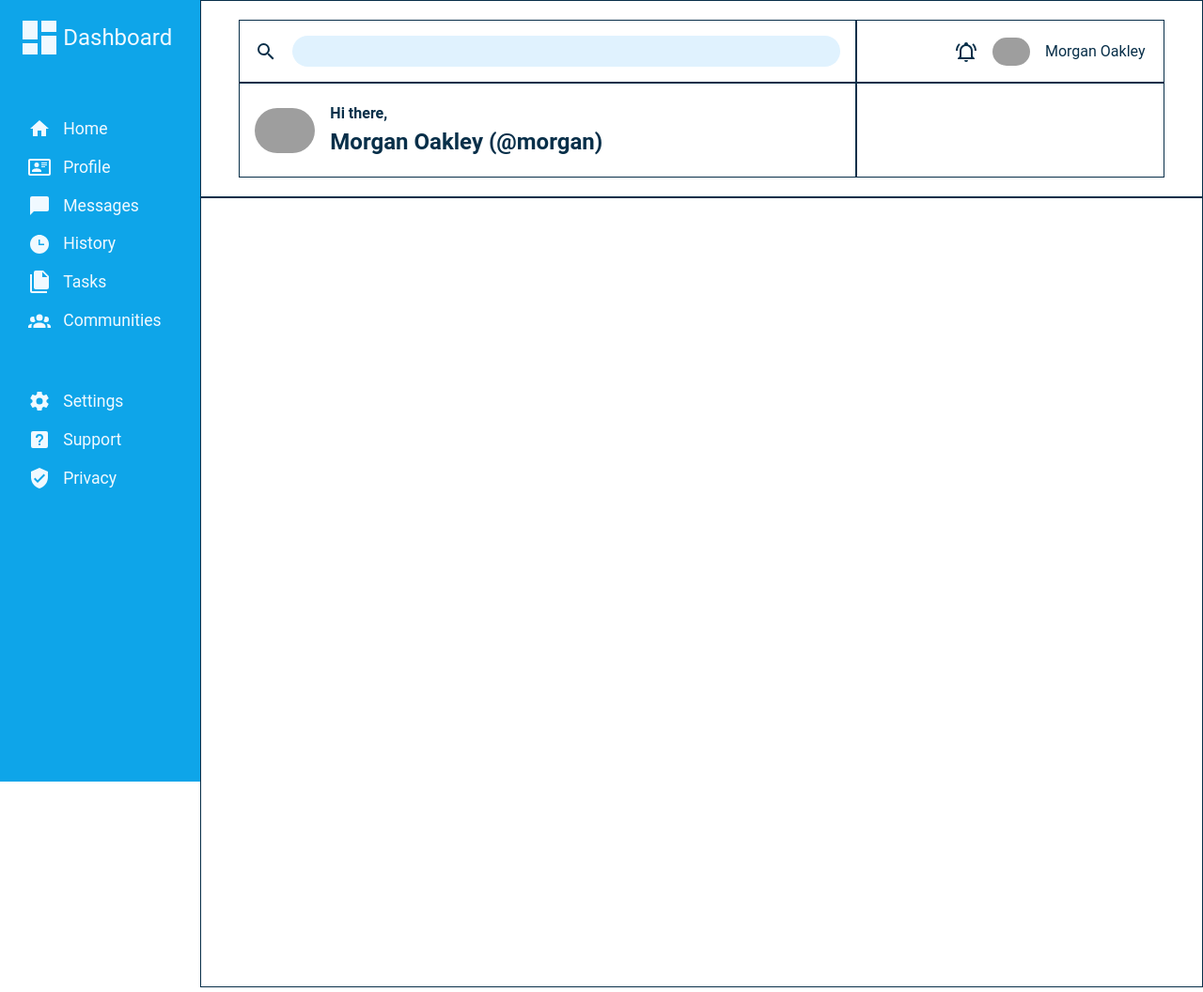
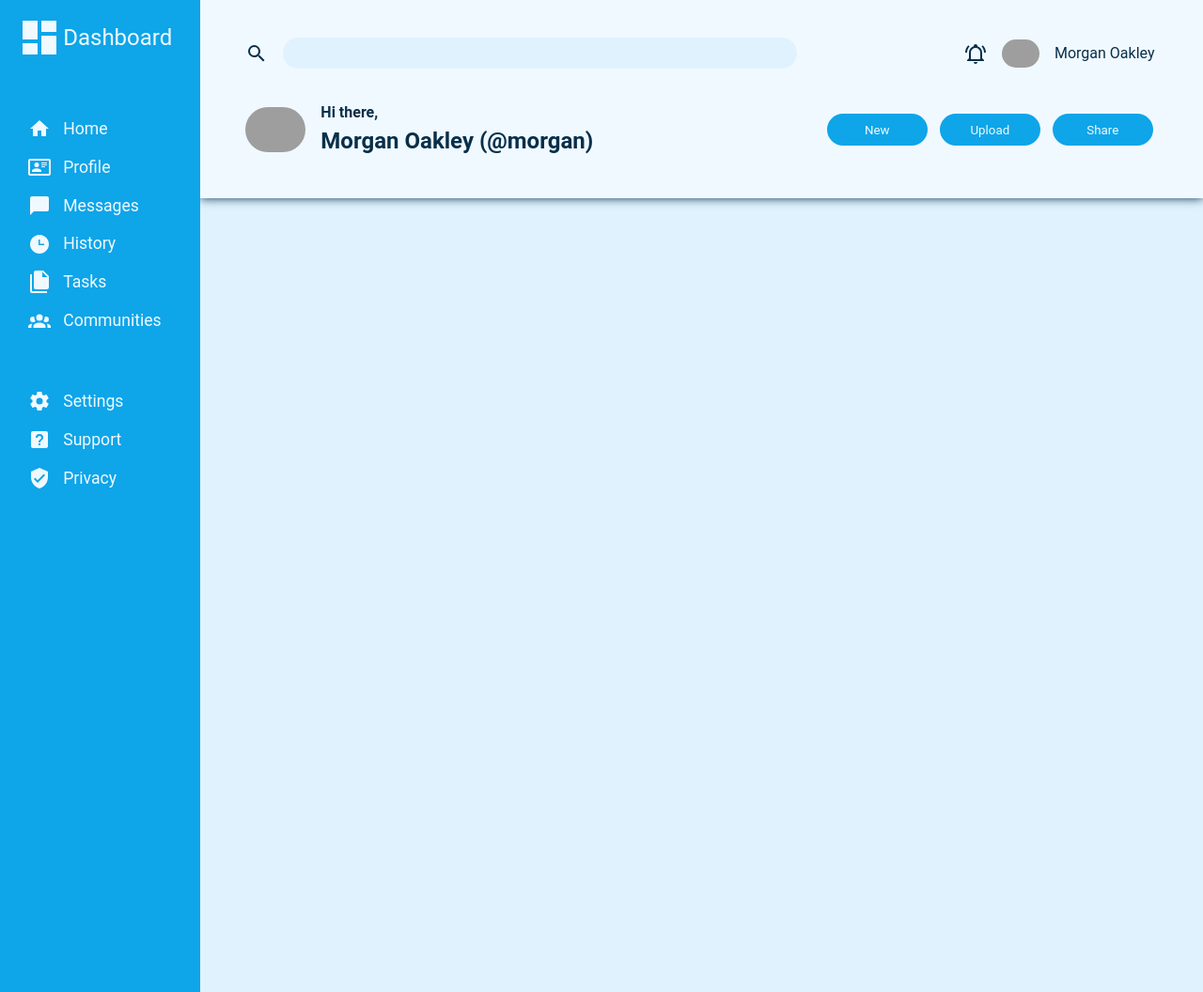
Before and after one commit to possxx/odin-admin-dashboard, a plain HTML site: page index.html in a window 1280 px wide. Shown: the whole page at 94% size. Drawn offline with Linux system fonts and the light colour scheme; grey boxes are pictures that could not be loaded; a web font is replaced by a local one.

Commit message:
Add buttons in header & finish header

```diff
--- a/index.html
+++ b/index.html
@@ -54,7 +54,11 @@
                         <p>Morgan Oakley (@morgan)</p>
                     </div>
                 </div>
-                <div class="buttons"></div>
+                <div class="buttons">
+                    <button>New</button>
+                    <button>Upload</button>
+                    <button>Share</button>
+                </div>
             </div>
             <div class="main-content"></div>
         </div>
--- a/styles.css
+++ b/styles.css
@@ -65,7 +65,7 @@ p, h1, h2, h3, h4, h5, h6 {
 }
 
 .sidebar {
-    height: 100dvh;
+    z-index: 2;
     min-width: 175px;
     display: flex;
     flex-direction: column;
@@ -84,7 +84,7 @@ p, h1, h2, h3, h4, h5, h6 {
 
 .sidebar p {
     color: var(--sky-50);
-    font-family: "roboto";
+    font-family: "roboto", system-ui, Arial, Helvetica, sans-serif;
     font-size: 1.1em;
     cursor: pointer;
 }
@@ -116,15 +116,16 @@ p, h1, h2, h3, h4, h5, h6 {
 }
 
 .header {
-    border: 1px solid var(--sky-950);
-    padding: 20px 40px;
+    z-index: 1;
+    padding: 1.5em 2em;
     display: grid;
     grid-template-columns: 2fr 1fr;
     grid-template-rows: 1fr 1.5fr;
+    background-color: var(--sky-50);
+    box-shadow: 0 0 10px 0 var(--sky-950);
 }
 
 .search {
-    border: 1px solid var(--sky-950);
     padding: 1em;
     display: grid;
     grid-template-columns: 1.5em 1fr;
@@ -154,7 +155,6 @@ p, h1, h2, h3, h4, h5, h6 {
 }
 
 .user {
-    border: 1px solid var(--sky-950);
     padding: 1em;
     display: grid;
     grid-template-columns: 1.5em 2.5em 110px;
@@ -169,7 +169,7 @@ p, h1, h2, h3, h4, h5, h6 {
 }
 
 .user p {
-    font-family: "roboto";
+    font-family: "roboto", system-ui, Arial, Helvetica, sans-serif;
     color: var(--sky-950);
     cursor: pointer;
 }
@@ -180,8 +180,7 @@ p, h1, h2, h3, h4, h5, h6 {
 }
 
 .user-info {
-    border: 1px solid var(--sky-950);
-    padding: 1em;
+    padding: 0 1em;
     display: grid;
     grid-template-columns: 4em 1fr;
     align-items: center;
@@ -193,7 +192,7 @@ p, h1, h2, h3, h4, h5, h6 {
 }
 
 .user-greeting p {
-    font-family: "roboto";
+    font-family: "roboto", system-ui, Arial, Helvetica, sans-serif;
     font-weight: bold;
     color: var(--sky-950);
 }
@@ -204,10 +203,31 @@ p, h1, h2, h3, h4, h5, h6 {
 }
 
 .buttons {
-    border: 1px solid var(--sky-950);
+    padding: 0 1em;
+    display: grid;
+    grid-template-columns: repeat(3, 7em);
+    align-items: center;
+    justify-content: end;
+    gap: 0.5em;
+}
+
+.buttons button {
+    appearance: none;
+    border: none;
+    padding: 0.7em 2em;
+    border-radius: 32px;
+    background-color: var(--sky-500);
+    color: var(--sky-50);
+    cursor: pointer;
+    max-width: 8em;
+    font-family: "roboto", system-ui, Arial, Helvetica, sans-serif;
+}
+
+.buttons button:hover {
+    background-color: var(--sky-950);
 }
 
 .main-content {
-    border: 1px solid var(--sky-950);
     padding: 20px;
+    background-color: var(--sky-100);
 }
```
